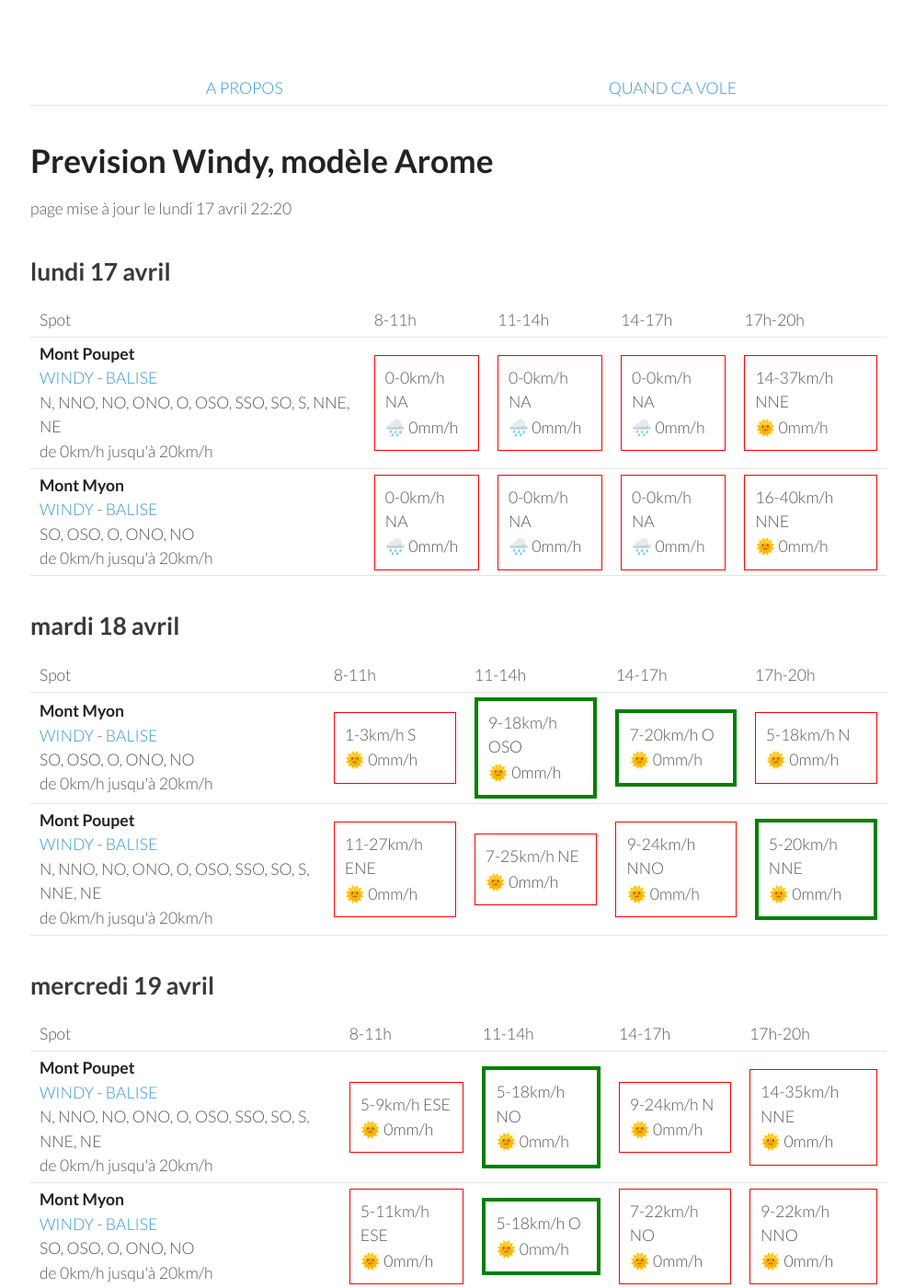
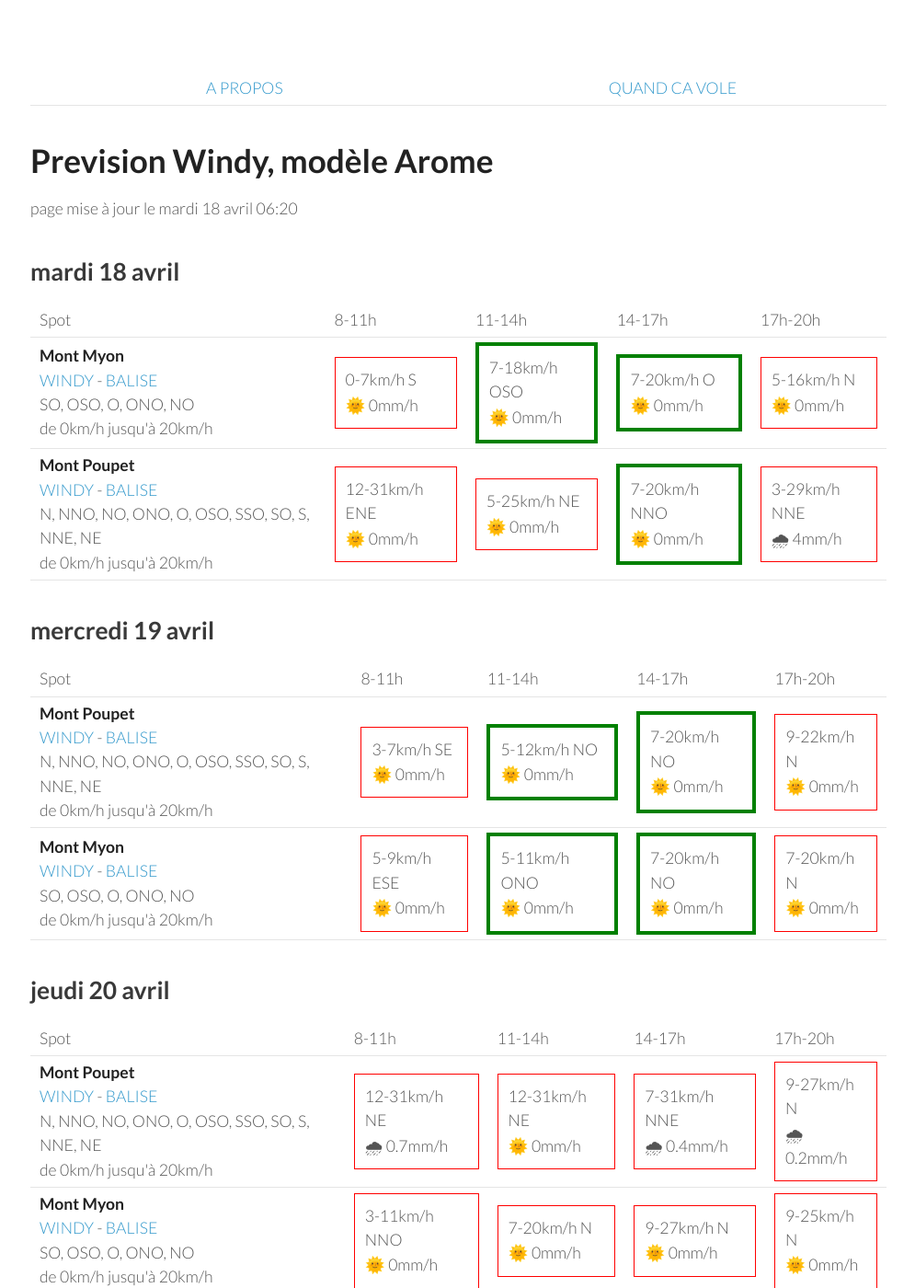
Before and after one commit to parapente-dans-le-nord/parapente-dans-le-nord.github.io, a Jekyll site: the page built from jura.markdown, in a window 1280 px wide and 1400 px high. Shown: the whole window at 92% size, without its empty margins (25-1020 px from the left). Built offline with Jekyll 4.4.1, drawn with Linux system fonts in a browser that asks for light colours; some of the changed text lies outside the part shown.

Commit message:
update index.markdown

```diff
--- a/jura.markdown
+++ b/jura.markdown
@@ -7,42 +7,8 @@ title:  "Tous les spots"
 {: .links}
 
 # Prevision Windy, modèle Arome
-page mise à jour le lundi 17 avril 22:20
+page mise à jour le mardi 18 avril 06:20
 
-## lundi 17 avril
-
-{::nomarkdown}
-<table>
-  <tbody>
-    <tr>
-      <td>Spot</td>
-      <td>8-11h</td>
-      <td>11-14h</td>
-      <td>14-17h</td>
-      <td>17h-20h</td>
-    </tr>
-<tr>
-        <td><strong>Mont Poupet</strong><br><a href="https://windy.com/46.970/5.876?46.541,5.876,8">WINDY</a> - <span class=""><a href="http://www.balisemeteo.com/balise.php?idBalise=92">BALISE</a> </span><br> <span class="vent-favorable">N, NNO, NO, ONO, O, OSO, SSO, SO, S, NNE, NE</span><br><span class="force-vent">de 0km/h jusqu'à 20km/h</span> </td>
-
-            <td><div class="not-flyable"><p>0-0km/h NA</p><p>🌧️ 0mm/h</p></div></td>
-            <td><div class="not-flyable"><p>0-0km/h NA</p><p>🌧️ 0mm/h</p></div></td>
-            <td><div class="not-flyable"><p>0-0km/h NA</p><p>🌧️ 0mm/h</p></div></td>
-            <td><div class="not-flyable"><p>14-37km/h NNE</p><p>🌞 0mm/h</p></div></td>
-
-    </tr>
-<tr>
-        <td><strong>Mont Myon</strong><br><a href="https://windy.com/46.331/5.397?45.898,5.394,8,m:eWoagj8">WINDY</a> - <span class=""><a href="http://www.balisemeteo.com/balise.php?idBalise=70">BALISE</a> </span><br> <span class="vent-favorable">SO, OSO, O, ONO, NO</span><br><span class="force-vent">de 0km/h jusqu'à 20km/h</span> </td>
-
-            <td><div class="not-flyable"><p>0-0km/h NA</p><p>🌧️ 0mm/h</p></div></td>
-            <td><div class="not-flyable"><p>0-0km/h NA</p><p>🌧️ 0mm/h</p></div></td>
-            <td><div class="not-flyable"><p>0-0km/h NA</p><p>🌧️ 0mm/h</p></div></td>
-            <td><div class="not-flyable"><p>16-40km/h NNE</p><p>🌞 0mm/h</p></div></td>
-
-    </tr>
-
-</tbody>
-</table>
-{:/}
 ## mardi 18 avril
 
 {::nomarkdown}
@@ -58,20 +24,20 @@ page mise à jour le lundi 17 avril 22:20
 <tr>
         <td><strong>Mont Myon</strong><br><a href="https://windy.com/46.331/5.397?45.898,5.394,8,m:eWoagj8">WINDY</a> - <span class=""><a href="http://www.balisemeteo.com/balise.php?idBalise=70">BALISE</a> </span><br> <span class="vent-favorable">SO, OSO, O, ONO, NO</span><br><span class="force-vent">de 0km/h jusqu'à 20km/h</span> </td>
 
-            <td><div class="not-flyable"><p>1-3km/h S</p><p>🌞 0mm/h</p></div></td>
-            <td><div class="flyable"><p>9-18km/h OSO</p><p>🌞 0mm/h</p></div></td>
+            <td><div class="not-flyable"><p>0-7km/h S</p><p>🌞 0mm/h</p></div></td>
+            <td><div class="flyable"><p>7-18km/h OSO</p><p>🌞 0mm/h</p></div></td>
             <td><div class="flyable"><p>7-20km/h O</p><p>🌞 0mm/h</p></div></td>
-            <td><div class="not-flyable"><p>5-18km/h N</p><p>🌞 0mm/h</p></div></td>
+            <td><div class="not-flyable"><p>5-16km/h N</p><p>🌞 0mm/h</p></div></td>
 
 
     </tr>
 <tr>
         <td><strong>Mont Poupet</strong><br><a href="https://windy.com/46.970/5.876?46.541,5.876,8">WINDY</a> - <span class=""><a href="http://www.balisemeteo.com/balise.php?idBalise=92">BALISE</a> </span><br> <span class="vent-favorable">N, NNO, NO, ONO, O, OSO, SSO, SO, S, NNE, NE</span><br><span class="force-vent">de 0km/h jusqu'à 20km/h</span> </td>
 
-            <td><div class="not-flyable"><p>11-27km/h ENE</p><p>🌞 0mm/h</p></div></td>
-            <td><div class="not-flyable"><p>7-25km/h NE</p><p>🌞 0mm/h</p></div></td>
-            <td><div class="not-flyable"><p>9-24km/h NNO</p><p>🌞 0mm/h</p></div></td>
-            <td><div class="flyable"><p>5-20km/h NNE</p><p>🌞 0mm/h</p></div></td>
+            <td><div class="not-flyable"><p>12-31km/h ENE</p><p>🌞 0mm/h</p></div></td>
+            <td><div class="not-flyable"><p>5-25km/h NE</p><p>🌞 0mm/h</p></div></td>
+            <td><div class="flyable"><p>7-20km/h NNO</p><p>🌞 0mm/h</p></div></td>
+            <td><div class="not-flyable"><p>3-29km/h NNE</p><p>🌧 4mm/h</p></div></td>
 
 
     </tr>
@@ -94,20 +60,20 @@ page mise à jour le lundi 17 avril 22:20
 <tr>
         <td><strong>Mont Poupet</strong><br><a href="https://windy.com/46.970/5.876?46.541,5.876,8">WINDY</a> - <span class=""><a href="http://www.balisemeteo.com/balise.php?idBalise=92">BALISE</a> </span><br> <span class="vent-favorable">N, NNO, NO, ONO, O, OSO, SSO, SO, S, NNE, NE</span><br><span class="force-vent">de 0km/h jusqu'à 20km/h</span> </td>
 
-            <td><div class="not-flyable"><p>5-9km/h ESE</p><p>🌞 0mm/h</p></div></td>
-            <td><div class="flyable"><p>5-18km/h NO</p><p>🌞 0mm/h</p></div></td>
-            <td><div class="not-flyable"><p>9-24km/h N</p><p>🌞 0mm/h</p></div></td>
-            <td><div class="not-flyable"><p>14-35km/h NNE</p><p>🌞 0mm/h</p></div></td>
+            <td><div class="not-flyable"><p>3-7km/h SE</p><p>🌞 0mm/h</p></div></td>
+            <td><div class="flyable"><p>5-12km/h NO</p><p>🌞 0mm/h</p></div></td>
+            <td><div class="flyable"><p>7-20km/h NO</p><p>🌞 0mm/h</p></div></td>
+            <td><div class="not-flyable"><p>9-22km/h N</p><p>🌞 0mm/h</p></div></td>
 
 
     </tr>
 <tr>
         <td><strong>Mont Myon</strong><br><a href="https://windy.com/46.331/5.397?45.898,5.394,8,m:eWoagj8">WINDY</a> - <span class=""><a href="http://www.balisemeteo.com/balise.php?idBalise=70">BALISE</a> </span><br> <span class="vent-favorable">SO, OSO, O, ONO, NO</span><br><span class="force-vent">de 0km/h jusqu'à 20km/h</span> </td>
 
-            <td><div class="not-flyable"><p>5-11km/h ESE</p><p>🌞 0mm/h</p></div></td>
-            <td><div class="flyable"><p>5-18km/h O</p><p>🌞 0mm/h</p></div></td>
-            <td><div class="not-flyable"><p>7-22km/h NO</p><p>🌞 0mm/h</p></div></td>
-            <td><div class="not-flyable"><p>9-22km/h NNO</p><p>🌞 0mm/h</p></div></td>
+            <td><div class="not-flyable"><p>5-9km/h ESE</p><p>🌞 0mm/h</p></div></td>
+            <td><div class="flyable"><p>5-11km/h ONO</p><p>🌞 0mm/h</p></div></td>
+            <td><div class="flyable"><p>7-20km/h NO</p><p>🌞 0mm/h</p></div></td>
+            <td><div class="not-flyable"><p>7-20km/h N</p><p>🌞 0mm/h</p></div></td>
 
 
     </tr>
@@ -128,22 +94,22 @@ page mise à jour le lundi 17 avril 22:20
       <td>17h-20h</td>
     </tr>
 <tr>
-        <td><strong>Mont Myon</strong><br><a href="https://windy.com/46.331/5.397?45.898,5.394,8,m:eWoagj8">WINDY</a> - <span class=""><a href="http://www.balisemeteo.com/balise.php?idBalise=70">BALISE</a> </span><br> <span class="vent-favorable">SO, OSO, O, ONO, NO</span><br><span class="force-vent">de 0km/h jusqu'à 20km/h</span> </td>
+        <td><strong>Mont Poupet</strong><br><a href="https://windy.com/46.970/5.876?46.541,5.876,8">WINDY</a> - <span class=""><a href="http://www.balisemeteo.com/balise.php?idBalise=92">BALISE</a> </span><br> <span class="vent-favorable">N, NNO, NO, ONO, O, OSO, SSO, SO, S, NNE, NE</span><br><span class="force-vent">de 0km/h jusqu'à 20km/h</span> </td>
 
-            <td><div class="flyable"><p>3-11km/h NO</p><p>🌞 0mm/h</p></div></td>
-            <td><div class="not-flyable"><p>11-27km/h NNO</p><p>🌞 0mm/h</p></div></td>
-            <td><div class="not-flyable"><p>9-29km/h N</p><p>🌧 0.6mm/h</p></div></td>
-            <td><div class="not-flyable"><p>11-29km/h N</p><p>🌧 0.2mm/h</p></div></td>
+            <td><div class="not-flyable"><p>12-31km/h NE</p><p>🌧 0.7mm/h</p></div></td>
+            <td><div class="not-flyable"><p>12-31km/h NE</p><p>🌞 0mm/h</p></div></td>
+            <td><div class="not-flyable"><p>7-31km/h NNE</p><p>🌧 0.4mm/h</p></div></td>
+            <td><div class="not-flyable"><p>9-27km/h N</p><p>🌧 0.2mm/h</p></div></td>
 
 
     </tr>
 <tr>
-        <td><strong>Mont Poupet</strong><br><a href="https://windy.com/46.970/5.876?46.541,5.876,8">WINDY</a> - <span class=""><a href="http://www.balisemeteo.com/balise.php?idBalise=92">BALISE</a> </span><br> <span class="vent-favorable">N, NNO, NO, ONO, O, OSO, SSO, SO, S, NNE, NE</span><br><span class="force-vent">de 0km/h jusqu'à 20km/h</span> </td>
+        <td><strong>Mont Myon</strong><br><a href="https://windy.com/46.331/5.397?45.898,5.394,8,m:eWoagj8">WINDY</a> - <span class=""><a href="http://www.balisemeteo.com/balise.php?idBalise=70">BALISE</a> </span><br> <span class="vent-favorable">SO, OSO, O, ONO, NO</span><br><span class="force-vent">de 0km/h jusqu'à 20km/h</span> </td>
 
-            <td><div class="not-flyable"><p>11-29km/h NE</p><p>🌧 0.4mm/h</p></div></td>
-            <td><div class="not-flyable"><p>11-29km/h NE</p><p>🌞 0mm/h</p></div></td>
-            <td><div class="not-flyable"><p>11-29km/h N</p><p>🌧 0.3mm/h</p></div></td>
-            <td><div class="not-flyable"><p>11-29km/h NNO</p><p>🌞 0mm/h</p></div></td>
+            <td><div class="not-flyable"><p>3-11km/h NNO</p><p>🌞 0mm/h</p></div></td>
+            <td><div class="not-flyable"><p>7-20km/h N</p><p>🌞 0mm/h</p></div></td>
+            <td><div class="not-flyable"><p>9-27km/h N</p><p>🌞 0mm/h</p></div></td>
+            <td><div class="not-flyable"><p>9-25km/h N</p><p>🌞 0mm/h</p></div></td>
 
 
     </tr>
@@ -166,8 +132,8 @@ page mise à jour le lundi 17 avril 22:20
 <tr>
         <td><strong>Mont Myon</strong><br><a href="https://windy.com/46.331/5.397?45.898,5.394,8,m:eWoagj8">WINDY</a> - <span class=""><a href="http://www.balisemeteo.com/balise.php?idBalise=70">BALISE</a> </span><br> <span class="vent-favorable">SO, OSO, O, ONO, NO</span><br><span class="force-vent">de 0km/h jusqu'à 20km/h</span> </td>
 
-            <td><div class="not-flyable"><p>5-12km/h SE</p><p>🌞 0mm/h</p></div></td>
-            <td><div class="flyable"><p>3-16km/h SO</p><p>🌞 0mm/h</p></div></td>
+            <td><div class="not-flyable"><p>9-18km/h SE</p><p>🌞 0mm/h</p></div></td>
+            <td><div class="not-flyable"><p>11-25km/h SSO</p><p>🌞 0mm/h</p></div></td>
             <td><div class="not-flyable"><p>14-40km/h SSO</p><p>🌞 0mm/h</p></div></td>
             <td><div class="not-flyable"><p>12-48km/h S</p><p>🌧 1.7mm/h</p></div></td>
 
@@ -176,8 +142,8 @@ page mise à jour le lundi 17 avril 22:20
 <tr>
         <td><strong>Mont Poupet</strong><br><a href="https://windy.com/46.970/5.876?46.541,5.876,8">WINDY</a> - <span class=""><a href="http://www.balisemeteo.com/balise.php?idBalise=92">BALISE</a> </span><br> <span class="vent-favorable">N, NNO, NO, ONO, O, OSO, SSO, SO, S, NNE, NE</span><br><span class="force-vent">de 0km/h jusqu'à 20km/h</span> </td>
 
-            <td><div class="not-flyable"><p>9-18km/h SE</p><p>🌞 0mm/h</p></div></td>
-            <td><div class="flyable"><p>3-18km/h O</p><p>🌞 0mm/h</p></div></td>
+            <td><div class="not-flyable"><p>11-24km/h SE</p><p>🌞 0mm/h</p></div></td>
+            <td><div class="not-flyable"><p>7-24km/h OSO</p><p>🌞 0mm/h</p></div></td>
             <td><div class="not-flyable"><p>3-27km/h OSO</p><p>🌞 0mm/h</p></div></td>
             <td><div class="not-flyable"><p>9-27km/h SSO</p><p>🌧 0.3mm/h</p></div></td>
 
```
